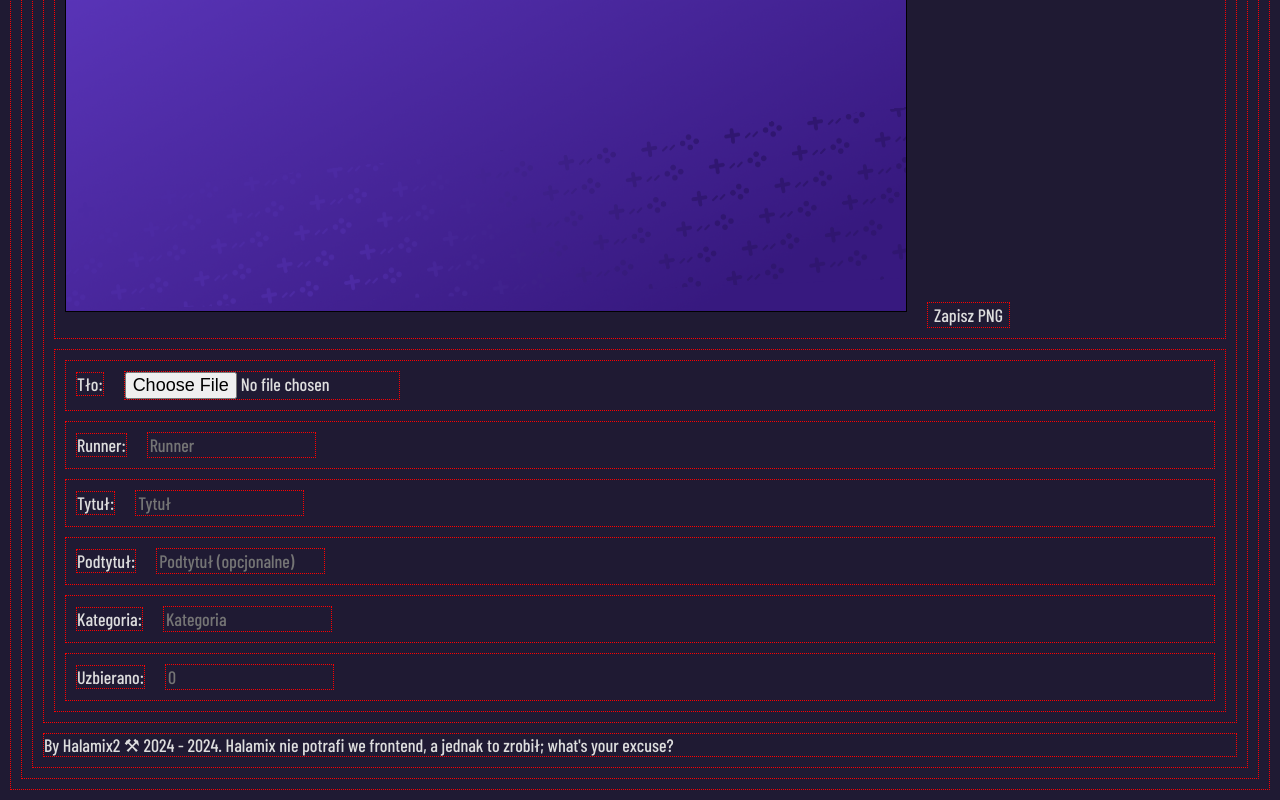
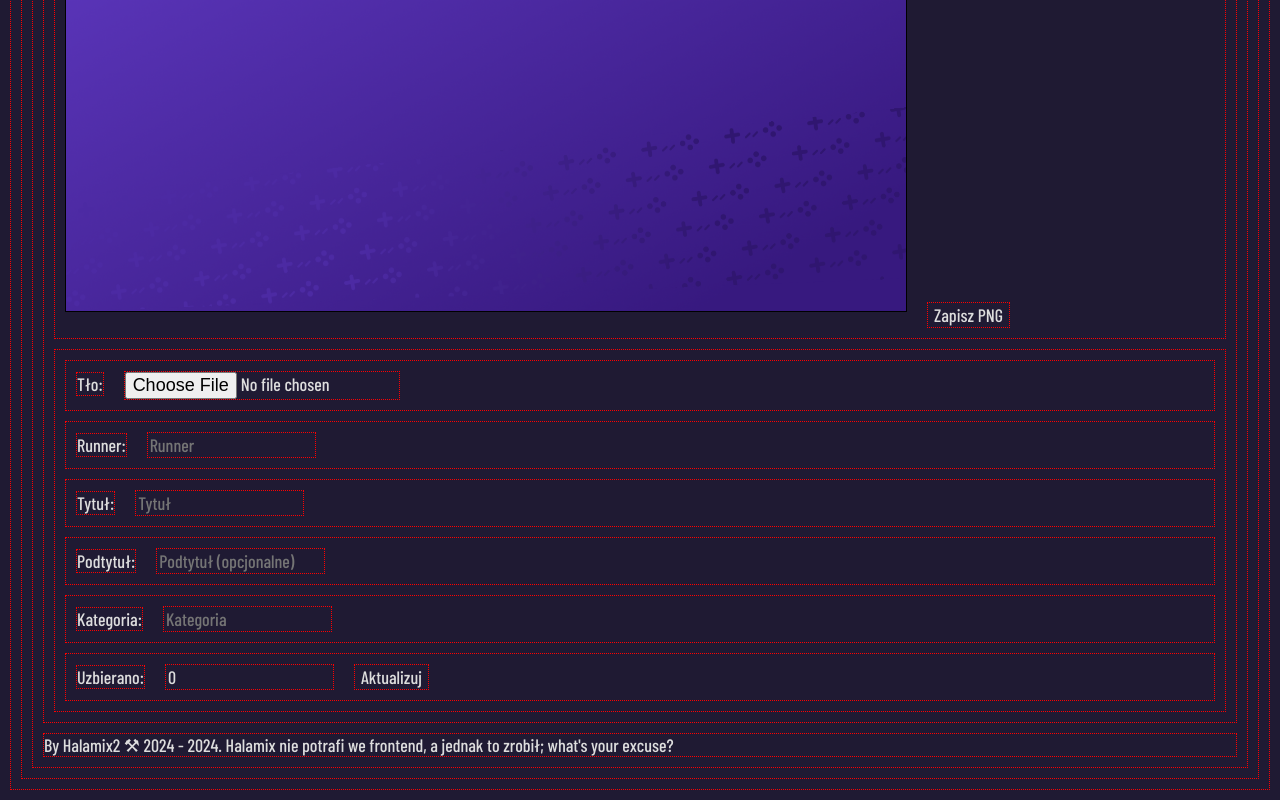
Before and after one commit to GramyPomagamy/GPST, a Vue app: page / in a window 1280 px wide. Shown: the part 483-1283 px from the top of the page. Built offline with nearby package versions, Linux system fonts and the light colour scheme; a web font is replaced by a local one.

Commit message:
get money from internet

```diff
--- a/package.json
+++ b/package.json
@@ -13,6 +13,7 @@
     "format": "prettier --write src/"
   },
   "dependencies": {
+    "axios": "^1.6.7",
     "file-saver": "^2.0.5",
     "pinia": "^2.1.7",
     "vue": "^3.3.11",
--- a/src/components/RunnerItem.vue
+++ b/src/components/RunnerItem.vue
@@ -1,6 +1,8 @@
 <script setup lang="ts">
 import { ref, watch } from 'vue'
 import type { Ref } from 'vue'
+
+import axios from 'axios'
 
 const inputBackground: Ref<HTMLInputElement | null> = ref(null)
 const inputRunner = ref('')
@@ -47,6 +49,10 @@ if (props.money) {
   emit('updateMoney', props.money)
 }
 
+// if (inputMoney.value <= 0) {
+//   updateMoney()
+// }
+
 function onNewBackground() {
   console.log(inputBackground.value!.files![0])
   let reader = new FileReader()
@@ -71,6 +77,12 @@ watch(inputCategory, () => {
 watch(inputMoney, () => {
   emit('updateMoney', inputMoney.value)
 })
+
+function updateMoney() {
+  axios.get('https://gsps.pl/donacje/index/gspsdzieciom2024?json=stunt_gp').then((resp) => {
+    inputMoney.value = Number(resp.data.agg.amount)
+  })
+}
 </script>
 
 <template>
@@ -131,15 +143,9 @@ watch(inputMoney, () => {
     </div>
     <div>
       <label for="money">Uzbierano:</label>
-      <input
-        v-model="inputCategory"
-        type="number"
-        name="money"
-        id="money"
-        placeholder="0"
-        required
-      />
+      <input v-model="inputMoney" type="number" name="money" id="money" placeholder="0" required />
       <!-- TODO update from the internet -->
+      <button type="button" @click="updateMoney">Aktualizuj</button>
     </div>
   </div>
 </template>
--- a/src/views/RunnerView.vue
+++ b/src/views/RunnerView.vue
@@ -183,6 +183,7 @@ watch(subtitle, redrawThumbnail)
 watch(category, redrawThumbnail)
 watch(photoLeft, redrawThumbnail)
 watch(photoTop, redrawThumbnail)
+watch(money, redrawThumbnail)
 
 // rotate image once before using it
 watch(photoRotation, async () => {
@@ -264,7 +265,6 @@ onMounted(() => {
       :subtitle="initialSubtitle"
       :category="initialCategory"
       :money="initialMoney"
-      initialMoney
     />
   </div>
 </template>
```
Also changed, not shown: 1 other file (tests, documents, lock files or other folders).
